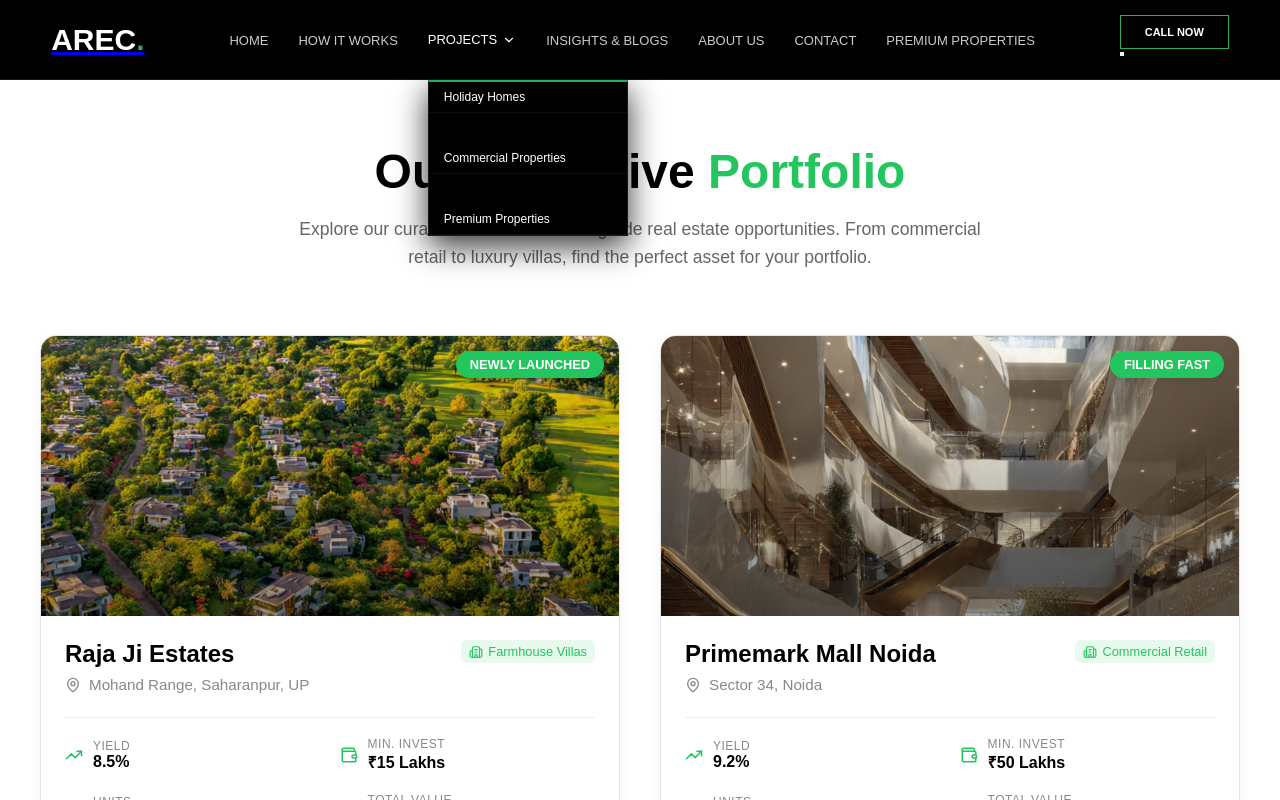
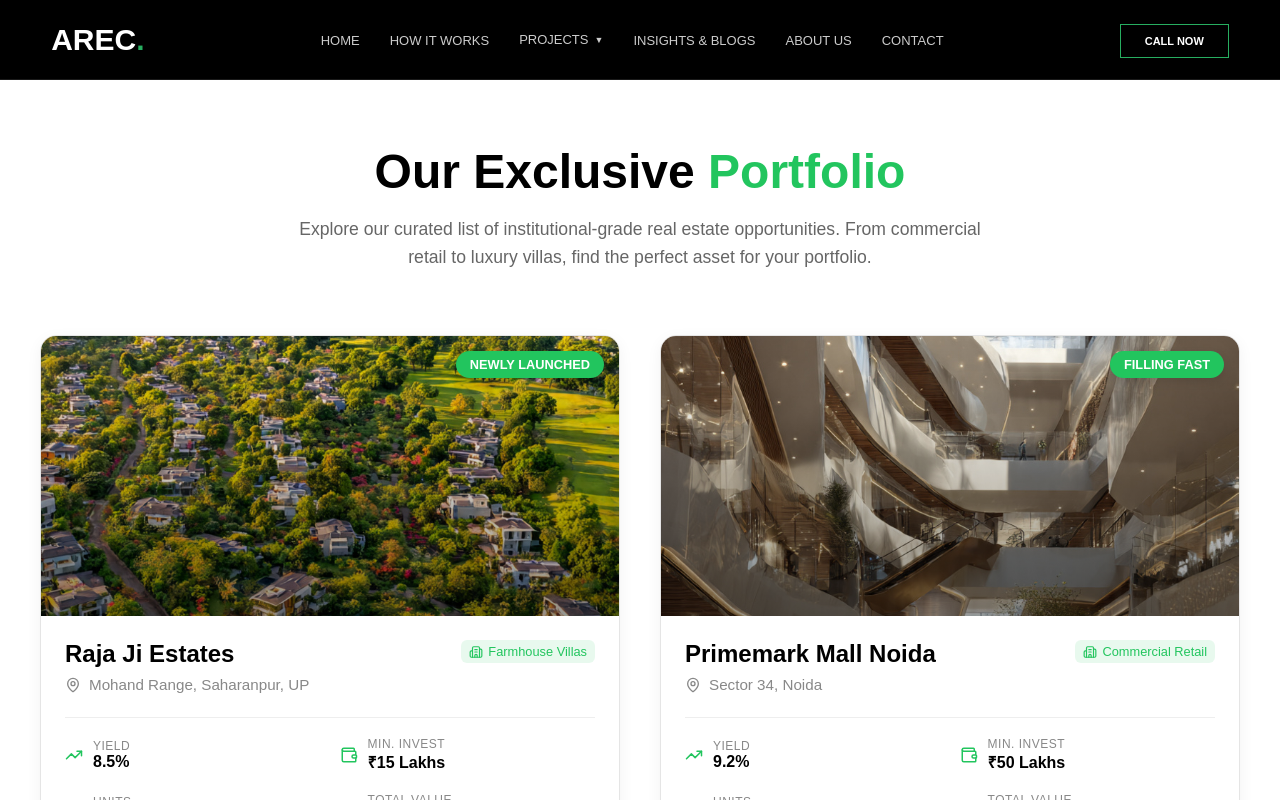
Before and after one commit to hestiyaCode/arec-real-estate, a Next.js app: page /projects in a window 1280 px wide. Shown: the top 800 px of the page. Built offline with nearby package versions, Linux system fonts and the light colour scheme; a web font is replaced by a local one.

Commit message:
added new pages

```diff
--- a/src/app/common/header/header.js
+++ b/src/app/common/header/header.js
@@ -2,7 +2,6 @@
 import { useState } from "react";
 import Link from "next/link";
 import styles from './header.module.css';
-import { ChevronDown } from "lucide-react";
 
 export default function Header() {
   const [isMenuOpen, setIsMenuOpen] = useState(false);
@@ -22,28 +21,27 @@ export default function Header() {
             <li><Link href="/" onClick={closeMenu}>Home</Link></li>
             <li><Link href="/How-it-works-page" onClick={closeMenu}>How It Works</Link></li>
 
-            <li className={styles.dropdownItem}>
-              <div className={styles.menuTitle}>
-                Projects <ChevronDown size={14} className={styles.chevron} />
+            {/* Projects Dropdown (Label only, no Link) */}
+            <li className={styles.dropdown}>
+              <div className={styles.dropLabel}>
+                Projects <span className={styles.arrow}>▼</span>
               </div>
-              <ul className={styles.dropdownMenu}>
-                <li><Link href="/projects/holiday-homes" onClick={closeMenu}>Holiday Homes</Link></li>
-                <li><Link href="/projects/commercial" onClick={closeMenu}>Commercial Properties</Link></li>
+              <ul className={styles.dropdownContent}>
+                <li><Link href="/holiday-properties" onClick={closeMenu}>Holiday</Link></li>
+                <li><Link href="/commercialproperties" onClick={closeMenu}>Commercial Properties</Link></li>
                 <li><Link href="/premiumProperties" onClick={closeMenu}>Premium Properties</Link></li>
               </ul>
             </li>
 
             <li><Link href="/InsightsAndBlogsPage" onClick={closeMenu}>Insights & Blogs</Link></li>
+
             <li><Link href="/aboutUs" onClick={closeMenu}>About Us</Link></li>
             <li><Link href="/contact-page" onClick={closeMenu}>Contact</Link></li>
-            <li><Link href="/premiumProperties" onClick={closeMenu}>Premium Properties</Link></li>
           </ul>
         </nav>
 
         <div className={styles.actions}>
-          <div className={styles.headerAction}>
-             <Link href="/contact-page" className={styles.callBtn}>CALL NOW</Link>
-          </div>
+          <Link href="/contact-page" className={styles.callBtn}>CALL NOW</Link>
           <button className={styles.mobileToggle} onClick={toggleMenu}>
             <span></span><span></span><span></span>
           </button>
--- a/src/app/common/header/header.module.css
+++ b/src/app/common/header/header.module.css
@@ -20,9 +20,9 @@
   align-items: center;
 }
 
-/* Logo & Nav Base */
-.logoText { color: #ffffff !important; font-size: 30px; font-weight: 800; }
+.logoText { color: #ffffff !important; font-size: 30px; font-weight: 800; text-decoration: none !important; }
 .dot { color: #27ae60; }
+
 .navMenu ul { display: flex; list-style: none; gap: 30px; margin: 0; padding: 0; align-items: center; }
 
 .navMenu a {
@@ -35,70 +35,224 @@
   opacity: 0.8;
 }
 
-/* --- DROPDOWN FIX --- */
-.dropdownItem {
-  position: relative;
-  display: flex;
-  align-items: center;
-  height: 80px; /* Ye navbar ki height ke barabar hona chahiye */
+.navMenu a:hover {
+  color: #27ae60 !important;
+  opacity: 1;
+}
+
+/* --- Dropdown Logic --- */
+.dropdown {
+  position: relative; /* Base for absolute positioning */
+}
+
+.arrow {
+  font-size: 9px;
+  margin-left: 4px;
+  transition: 0.3s;
+}
+
+.dropdownContent {
+  display: none; /* Initially Hidden */
+  position: absolute;
+  top: 100%;
+  left: 0;
+  background-color: #111111;
+  min-width: 200px;
+  box-shadow: 0px 8px 16px rgba(0,0,0,0.4);
+  z-index: 100;
+  padding: 10px 0 !important;
+  border: 1px solid rgba(255,255,255,0.1);
+  flex-direction: column !important; /* Stack links vertically */
+  gap: 0 !important;
+}
+
+/* Show on Hover */
+.dropdown:hover .dropdownContent {
+  display: flex !important;
+}
+
+.dropdownContent li {
+  width: 100%;
+}
+
+.dropdownContent a {
+  padding: 12px 20px !important;
+  width: 100%;
+  display: block;
+  text-transform: capitalize; /* Sub-menu looks better in capitalize */
+  border-bottom: 1px solid rgba(255,255,255,0.05);
+}
+
+.dropdownContent li:last-child a {
+  border-bottom: none;
+}
+
+/* Call Button */
+.callBtn { border: 1px solid #27ae60; padding: 10px 24px; color: #fff !important; font-size: 11px; font-weight: 700; text-decoration: none !important; }
+
+/* Mobile Toggle */
+.mobileToggle {
+  display: none;
+  flex-direction: column;
+  gap: 5px;
+  background: none;
+  border: none;
   cursor: pointer;
 }
 
-.menuTitle {
+.mobileToggle span {
+  width: 25px;
+  height: 2px;
+  background-color: #ffffff;
+}
+
+/* --- MOBILE RESPONSIVE --- */
+@media (max-width: 991px) {
+  .mobileToggle { display: flex; }
+
+  .navMenu {
+    position: fixed;
+    top: 80px;
+    right: -100%;
+    width: 280px;
+    height: 100vh;
+    background: #000;
+    transition: 0.4s;
+    padding: 20px;
+    display: block;
+    overflow-y: auto;
+  }
+
+  .menuActive { right: 0; }
+
+  .navMenu ul { flex-direction: column; align-items: flex-start; gap: 20px; }
+
+  /* Mobile Dropdown adjustment */
+  .dropdownContent {
+    position: static;
+    display: block !important; /* Mobile pe list ke niche hi dikhega */
+    background: transparent;
+    box-shadow: none;
+    border: none;
+    padding-left: 15px !important;
+  }
+
+  .arrow { display: none; }
+}
+/* Projects Label Styling */
+.dropLabel {
   color: #ffffff !important;
   font-size: 13px;
   font-weight: 500;
   text-transform: uppercase;
+  opacity: 0.8;
+  cursor: pointer; /* Clickable hand icon dikhega */
   display: flex;
   align-items: center;
-  gap: 5px;
+  transition: 0.3s;
 }
 
-.dropdownMenu {
-  position: absolute;
-  top: 80px; /* Navbar height ke exact niche */
-  left: 0;
-  background-color: #000000;
-  border: 1px solid rgba(255,255,255,0.1);
-  border-top: 2px solid #27ae60;
-  min-width: 200px;
-  list-style: none;
-  padding: 5px 0; /* Dropdown ke andar ka gap kam kiya */
-  display: none; /* Initially hidden */
-  flex-direction: column;
-  box-shadow: 0 10px 30px rgba(0,0,0,0.8);
-  z-index: 1001;
+.dropdown:hover .dropLabel {
+  color: #27ae60 !important;
+  opacity: 1;
 }
 
-/* Jab PROJECTS par hover ho tab dropdown dikhe */
-.dropdownItem:hover .dropdownMenu {
+/* Arrow rotate on hover (Optional but looks good) */
+.dropdown:hover .arrow {
+  transform: rotate(180deg);
+  color: #27ae60;
+}
+
+.arrow {
+  font-size: 9px;
+  margin-left: 6px;
+  transition: 0.3s;
+  display: inline-block;
+}
+
+/* Ensure Dropdown is hidden by default */
+.navMenu .dropdownContent {
+  display: none;
+  position: absolute;
+  top: 100%;
+  left: 0;
+  background-color: #111111;
+  min-width: 200px;
+  padding: 10px 0 !important;
+  list-style: none;
+  border: 1px solid rgba(255, 255, 255, 0.1);
+  flex-direction: column !important;
+  z-index: 1000;
+}
+
+.dropdown:hover .dropdownContent {
   display: flex !important;
 }
-
-.dropdownMenu li {
+/* --- Desktop Styles (Unchanged) --- */
+.navbar {
+  background-color: #000000 !important;
+  height: 80px;
+  display: flex;
+  align-items: center;
+  position: sticky;
+  top: 0;
+  z-index: 1000;
+  border-bottom: 1px solid rgba(255, 255, 255, 0.1);
   width: 100%;
 }
 
-.dropdownMenu li a {
-  padding: 8px 15px !important; /* Elements ke beech ka gap yahan se kam kiya */
-  display: block;
-  font-size: 12px;
-  text-transform: none;
-  border-bottom: 1px solid rgba(255,255,255,0.05);
-  color: #ffffff !important;
-  opacity: 1 !important;
+.container {
+  width: 92%;
+  max-width: 1600px;
+  margin: 0 auto;
+  display: flex;
+  justify-content: space-between;
+  align-items: center;
 }
 
-.dropdownMenu li a:hover {
-  background-color: #111111;
-  color: #27ae60 !important;
+.logoText { color: #ffffff !important; font-size: 30px; font-weight: 800; text-decoration: none !important; }
+.dot { color: #27ae60; }
+
+.navMenu ul { display: flex; list-style: none; gap: 30px; margin: 0; padding: 0; align-items: center; }
+
+.navMenu a {
+  color: #ffffff !important;
+  text-decoration: none !important;
+  font-size: 13px;
+  font-weight: 500;
+  text-transform: uppercase;
+  transition: 0.3s;
+  opacity: 0.8;
 }
 
-/* Chevron Rotation */
-.chevron { transition: transform 0.3s ease; }
-.dropdownItem:hover .chevron { transform: rotate(180deg); }
+/* Dropdown styling */
+.dropdown { position: relative; }
+.dropLabel {
+  color: #ffffff !important;
+  font-size: 13px;
+  font-weight: 500;
+  text-transform: uppercase;
+  opacity: 0.8;
+  cursor: pointer;
+  display: flex;
+  align-items: center;
+}
 
-/* Buttons & Mobile */
+.dropdownContent {
+  display: none;
+  position: absolute;
+  top: 100%;
+  left: 0;
+  background-color: #111111;
+  min-width: 200px;
+  padding: 10px 0 !important;
+  border: 1px solid rgba(255, 255, 255, 0.1);
+  flex-direction: column !important;
+  z-index: 1000;
+}
+
+.dropdown:hover .dropdownContent { display: flex !important; }
+
 .callBtn {
   border: 1px solid #27ae60;
   padding: 10px 24px;
@@ -108,9 +262,77 @@
   text-decoration: none !important;
 }
 
+.mobileToggle {
+  display: none;
+  flex-direction: column;
+  gap: 5px;
+  background: none;
+  border: none;
+  cursor: pointer;
+}
+
+.mobileToggle span { width: 25px; height: 2px; background-color: #ffffff; }
+
+/* --- MOBILE RESPONSIVE (Upar ki requirements ke hisaab se) --- */
 @media (max-width: 991px) {
-  .navMenu { position: fixed; top: 80px; right: -100%; width: 280px; height: 100vh; background: #000; transition: 0.4s; padding: 20px; }
-  .menuActive { right: 0; }
-  .navMenu ul { flex-direction: column; align-items: flex-start; }
-  .dropdownMenu { position: static; display: flex; border: none; padding-left: 15px; }
+  .container {
+    flex-direction: row-reverse; /* Logo ko right aur actions ko left karne ke liye */
+  }
+
+  .logoText {
+    font-size: 24px; /* Mobile par logo thoda chota */
+  }
+
+  .actions {
+    display: flex;
+    flex-direction: row; /* Call Now pehle, Toggle baad mein */
+    align-items: center;
+    gap: 15px;
+  }
+
+  .callBtn {
+    padding: 8px 15px; /* Mobile par button thoda compact */
+    font-size: 10px;
+  }
+
+  .mobileToggle {
+    display: flex;
+    order: 2; /* Toggle ko right side of call button rakha */
+  }
+
+  /* Sidebar Menu Alignment */
+  .navMenu {
+    position: fixed;
+    top: 80px;
+    left: -100%; /* Left se slide hone ke liye */
+    right: auto;
+    width: 280px;
+    height: 100vh;
+    background: #000;
+    transition: 0.4s;
+    padding: 20px;
+    display: block;
+    border-right: 1px solid rgba(255,255,255,0.1);
+  }
+
+  .menuActive {
+    left: 0; /* Active hone par left se bahar aayega */
+  }
+
+  .navMenu ul {
+    flex-direction: column;
+    align-items: flex-start;
+    gap: 20px;
+  }
+
+  .dropdownContent {
+    position: static;
+    display: block !important;
+    background: transparent;
+    box-shadow: none;
+    border: none;
+    padding-left: 15px !important;
+  }
 }
+
+/* Rest of your existing CSS stays the same... */
--- a/src/app/contact-page/contactpage.module.css
+++ b/src/app/contact-page/contactpage.module.css
@@ -9,6 +9,7 @@
   --gray-text: #a3a3a3;
   --input-border: #e5e5e5;
   --card-shadow: rgba(0, 0, 0, 0.08);
+
 }
 
 /* Base Wrapper */
@@ -239,7 +240,7 @@
 }
 
 .link {
-  color: inherit;
+  color: #a3a3a3 !important;
   text-decoration: none;
   transition: color 0.3s ease;
 }
--- a/src/app/globals.css
+++ b/src/app/globals.css
@@ -21,6 +21,12 @@
   --border-subtle: rgba(255, 255, 255, 0.1);
   --nav-height: 80px; /* Thoda sleek height */
 }
+a:-webkit-any-link {
+    color: -webkit-link;
+    cursor: pointer;
+    text-decoration: none !important;
+    color: #ffffff;
+}
 
 body {
   background-color: var(--bg-pure);
--- a/src/app/home/hero/hero.module.css
+++ b/src/app/home/hero/hero.module.css
@@ -4,7 +4,7 @@
   display: flex;
   align-items: center;
   justify-content: center;
-  background: linear-gradient(to bottom, rgba(255, 255, 255, 0.9) 0%, rgba(255, 255, 255, 0.8) 100%),
+  background: linear-gradient(to bottom, rgba(117, 114, 114, 0.9) 0%, rgba(255, 255, 255, 0.8)60%),
               url('https://images.unsplash.com/photo-1497366216548-37526070297c?q=80&w=2069&auto=format&fit=crop');
   background-size: cover;
   background-position: center;
```
Also changed, not shown: src/app/commercialproperties/page.js (added, +13 -0 lines), src/app/holiday-properties/page.js (added, +11 -0 lines).
